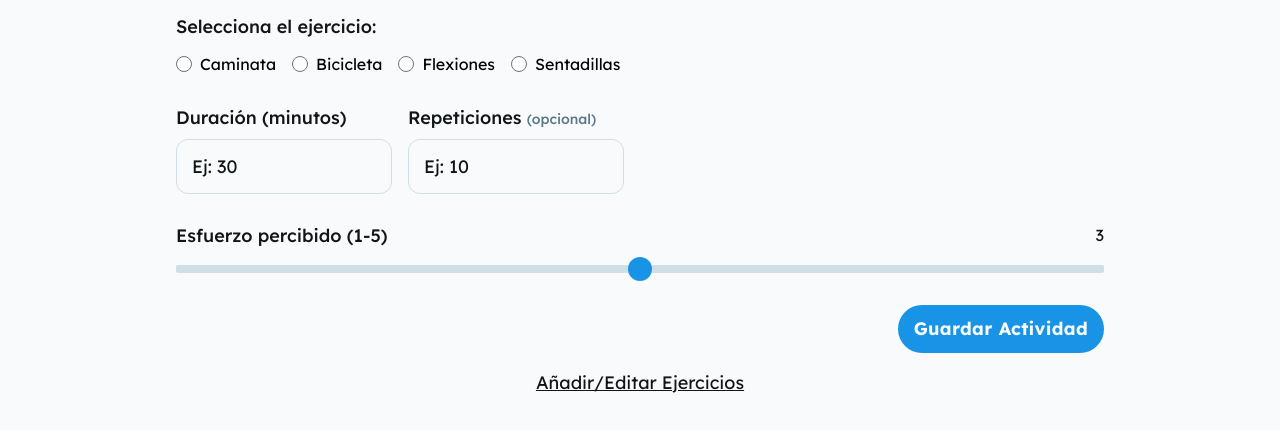
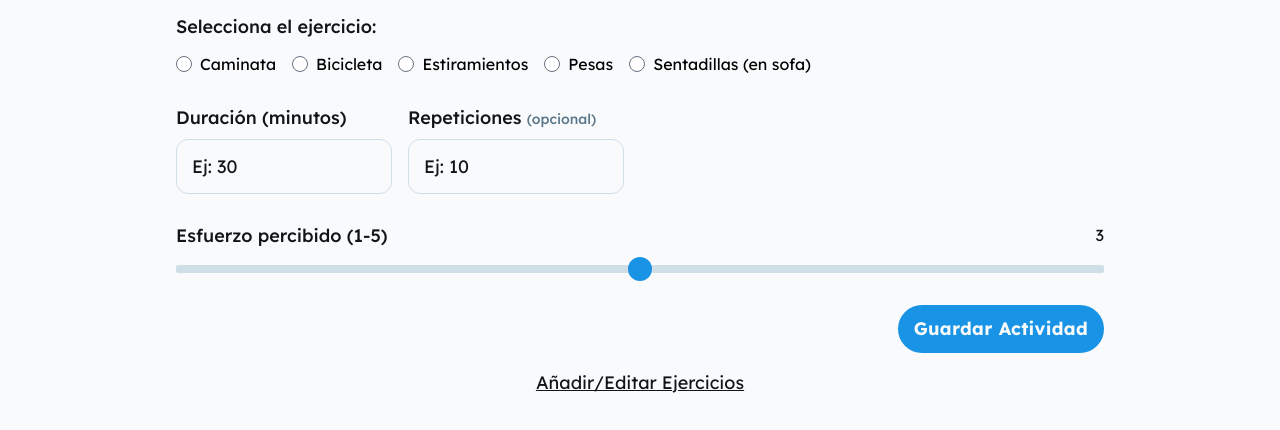
Before and after one commit to germangilg/activelife, a plain HTML site: page registro-actividad.html in a window 1280 px wide. Shown: the part 186-616 px from the top of the page. Drawn offline with nearby package versions, Linux system fonts and the light colour scheme.

Commit message:
Add files via upload

```diff
--- a/registro-actividad.html
+++ b/registro-actividad.html
@@ -61,12 +61,16 @@
                     Bicicleta
                   </label>
                   <label class="flex items-center gap-2">
-                    <input type="radio" name="selectedActivity" value="Flexiones" class="form-radio text-[#1993e5]" />
-                    Flexiones
+                    <input type="radio" name="selectedActivity" value="Estiramientos" class="form-radio text-[#1993e5]" />
+                    Estiramientos
                   </label>
                   <label class="flex items-center gap-2">
-                    <input type="radio" name="selectedActivity" value="Sentadillas" class="form-radio text-[#1993e5]" />
-                    Sentadillas
+                    <input type="radio" name="selectedActivity" value="Pesas" class="form-radio text-[#1993e5]" />
+                    Pesas
+                  </label>
+                  <label class="flex items-center gap-2">
+                    <input type="radio" name="selectedActivity" value="Sentadillas (en sofa)" class="form-radio text-[#1993e5]" />
+                    Sentadillas (en sofa)
                   </label>
                 </div>
               </div>
```
